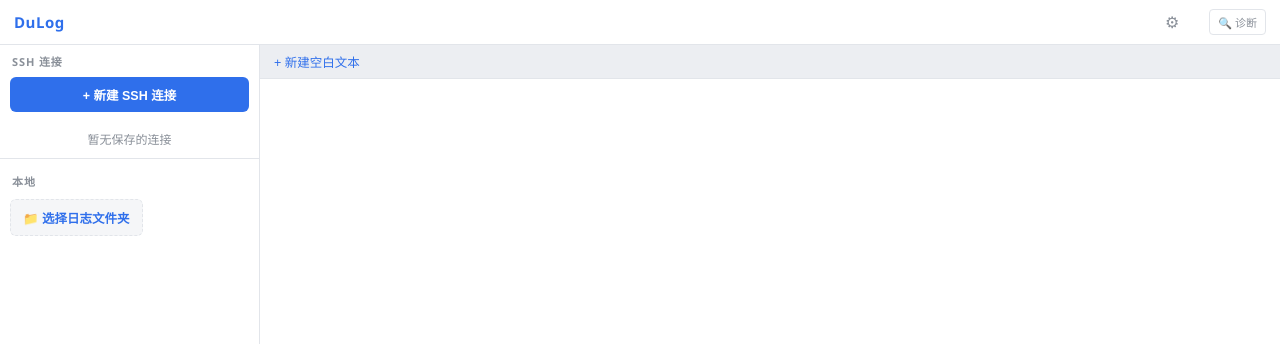
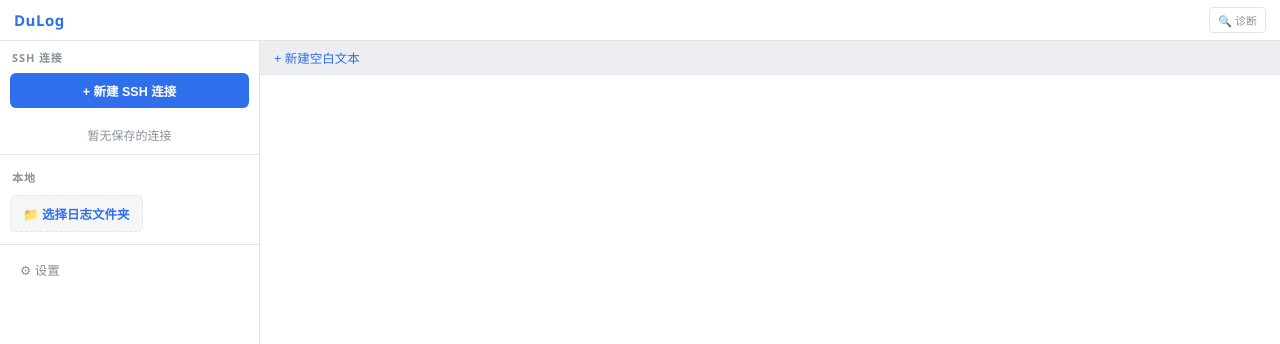
Before and after one commit to duhuilai/dulog, a React (Vite) app: page / in a window 1280 px wide. Shown: the top 344 px of the page. Built offline with nearby package versions, Linux system fonts and the light colour scheme.

Commit message:
v0.1.5: 设置入口移到底部左栏 & 设置弹窗正确显示当前版本号(getVersion)

```diff
--- a/package.json
+++ b/package.json
@@ -1,7 +1,7 @@
 {
   "name": "dulog",
   "private": true,
-  "version": "0.1.4",
+  "version": "0.1.5",
   "type": "module",
   "scripts": {
     "dev": "vite",
--- a/src-tauri/tauri.conf.json
+++ b/src-tauri/tauri.conf.json
@@ -1,7 +1,7 @@
 {
   "$schema": "https://schema.tauri.app/config/2",
   "productName": "DuLog",
-  "version": "0.1.4",
+  "version": "0.1.5",
   "identifier": "com.dulog.dev",
   "build": {
     "frontendDist": "../dist",
--- a/src/App.tsx
+++ b/src/App.tsx
@@ -434,13 +434,6 @@ export default function App() {
       <header className="topbar">
         <div className="brand">DuLog</div>
         <button
-          className="btn-settings"
-          title="设置"
-          onClick={() => setShowSettings(true)}
-        >
-          ⚙
-        </button>
-        <button
           className="btn-toggle"
           title="SSH 诊断"
           onClick={async () => {
@@ -451,7 +444,7 @@ export default function App() {
               setError(String(e));
             }
           }}
-          style={{ fontSize: 11, padding: "2px 8px", width: "auto", marginLeft: 8 }}
+          style={{ fontSize: 11, padding: "2px 8px", width: "auto", marginLeft: "auto" }}
         >
           🔍 诊断
         </button>
@@ -652,6 +645,17 @@ export default function App() {
                 )}
             </div>
           )}
+
+          {/* 左栏底部设置入口 */}
+          <div className="sidebar-footer">
+            <button
+              className="btn-settings"
+              title="设置"
+              onClick={() => setShowSettings(true)}
+            >
+              ⚙ 设置
+            </button>
+          </div>
         </aside>
 
         {/* ---- 主区域 ---- */}
--- a/src/components/SettingsDialog.tsx
+++ b/src/components/SettingsDialog.tsx
@@ -1,4 +1,5 @@
 import { useCallback, useEffect, useState } from "react";
+import { getVersion } from "@tauri-apps/api/app";
 import type { DownloadProgress, UpdateInfo } from "../types";
 import * as api from "../api";
 
@@ -28,6 +29,14 @@ export function SettingsDialog({ onClose }: Props) {
   const [errorMsg, setErrorMsg] = useState("");
   const [progress, setProgress] = useState<DownloadProgress | null>(null);
   const [savePath, setSavePath] = useState("");
+  const [currentVersion, setCurrentVersion] = useState<string>("");
+
+  // 挂载时获取当前应用版本
+  useEffect(() => {
+    getVersion()
+      .then((v) => setCurrentVersion(v))
+      .catch(() => setCurrentVersion(""));
+  }, []);
 
   // ---- 检查更新 ----
   const doCheck = useCallback(async () => {
@@ -102,7 +111,7 @@ export function SettingsDialog({ onClose }: Props) {
           <div className="settings-row">
             <span>当前版本</span>
             <span className="settings-value">
-              v{updateInfo?.current_version ?? "—"}
+              {currentVersion ? `v${currentVersion}` : "v—"}
             </span>
           </div>
         </div>
--- a/src/styles.css
+++ b/src/styles.css
@@ -1281,25 +1281,30 @@ mark.hl {
   margin-right: 0;
 }
 
-/* 设置按钮在顶栏 */
-.topbar .btn-settings {
-  width: 30px;
-  height: 30px;
+/* 左栏底部设置入口 */
+.sidebar-footer {
+  border-top: 1px solid var(--border);
+  padding: 8px 10px;
+  background: var(--panel);
+  flex-shrink: 0;
+}
+
+.sidebar-footer .btn-settings {
+  width: 100%;
+  padding: 7px 10px;
   border: none;
   background: transparent;
   border-radius: 6px;
   cursor: pointer;
-  font-size: 16px;
+  font-size: 12.5px;
   display: flex;
   align-items: center;
-  justify-content: center;
+  gap: 6px;
   color: var(--muted);
   transition: background 0.12s, color 0.12s;
-  margin-left: auto;
-  flex-shrink: 0;
 }
 
-.topbar .btn-settings:hover {
+.sidebar-footer .btn-settings:hover {
   background: var(--row-alt);
   color: var(--text);
 }
```
